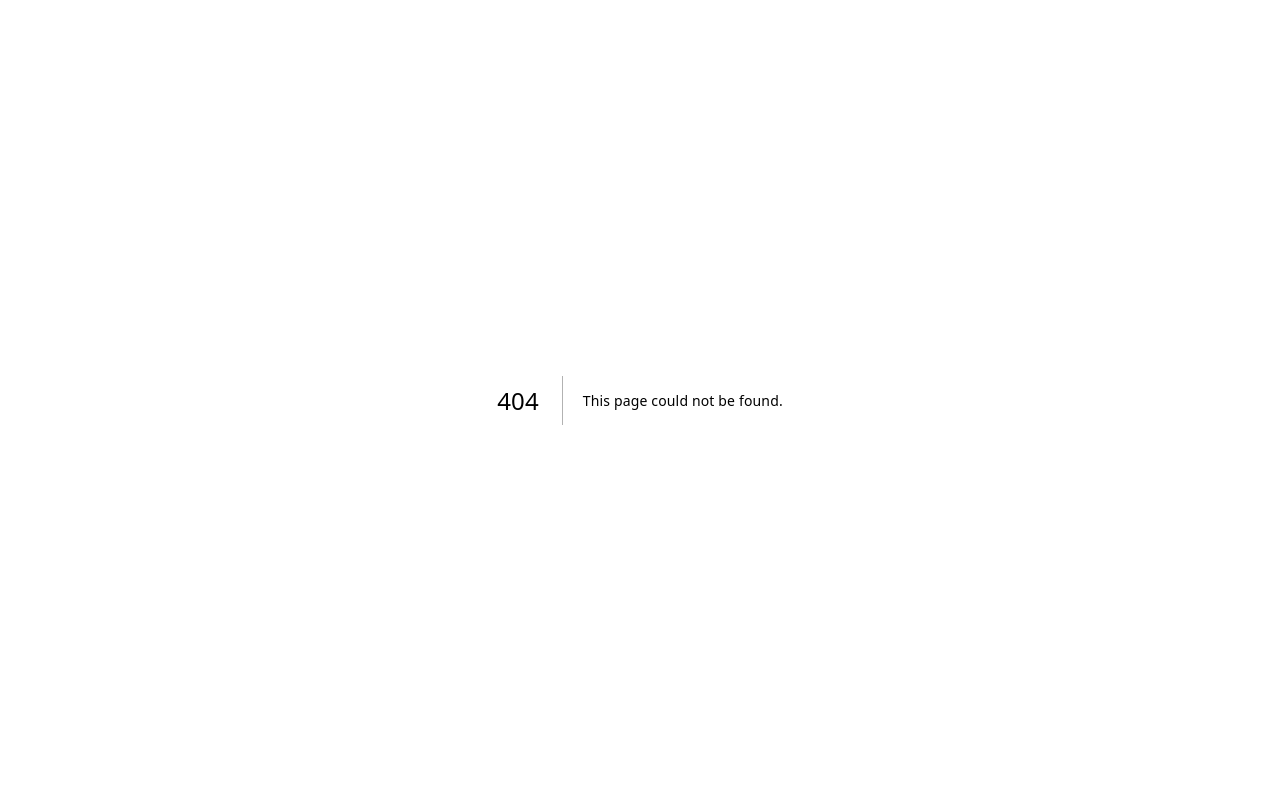
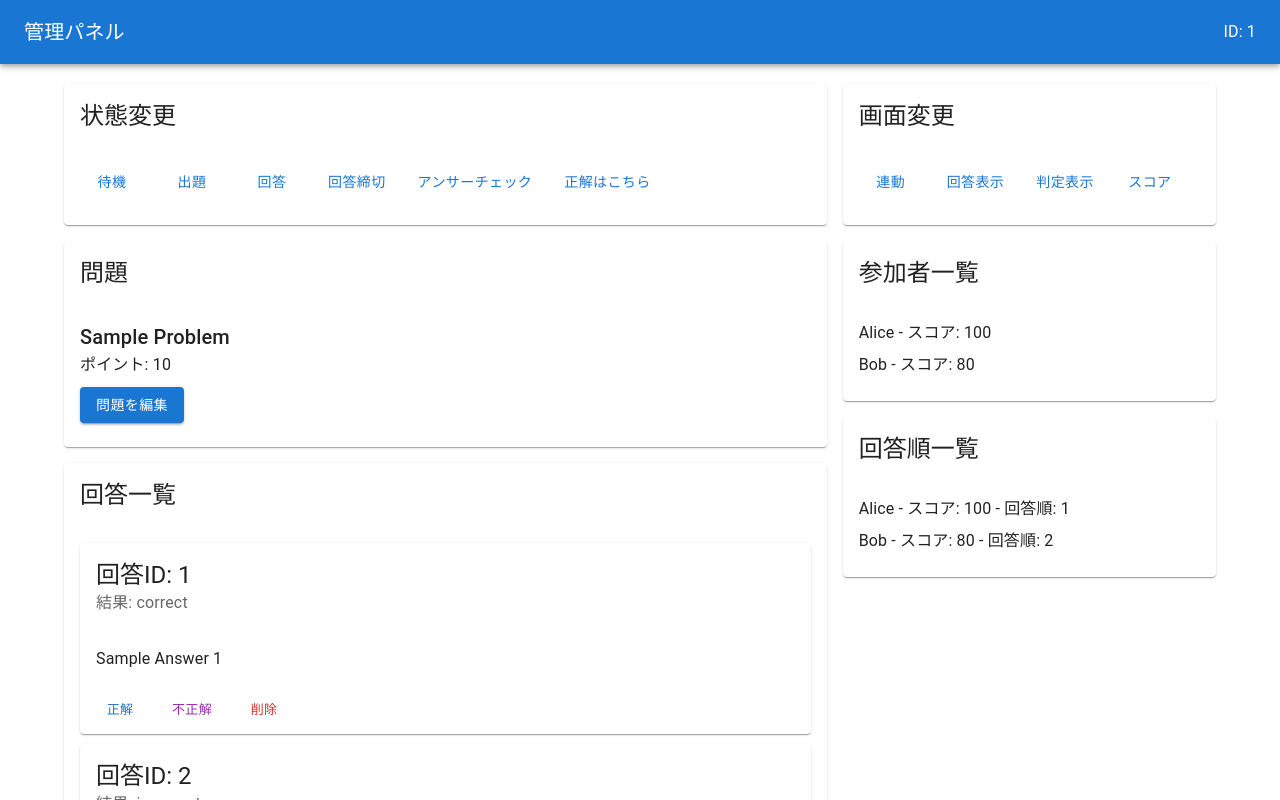
Before and after one commit to hal-shu-sato/quiz-web-system, a Next.js app: page /admin/1 in a window 1280 px wide. Before the commit this address had no page. Shown: the top 800 px of the page. Built offline with nearby package versions, Linux system fonts and the light colour scheme; what @mui/material-nextjs would draw is missing.

Commit message:
Add AdminPanel and page components for admin functionality

```diff
--- /dev/null
+++ b/src/app/admin/[id]/AdminPanel.tsx
@@ -0,0 +1,277 @@
+'use client';
+
+import {
+  AppBar,
+  Button,
+  Card,
+  CardActions,
+  CardContent,
+  CardHeader,
+  CardMedia,
+  Container,
+  Grid,
+  Stack,
+  Toolbar,
+  Typography,
+} from '@mui/material';
+
+function StateChangeButtons({ onClick }: { onClick: (state: string) => void }) {
+  return (
+    <Card>
+      <CardHeader title="状態変更" />
+      <CardContent>
+        <Grid container spacing={2}>
+          <Grid size={{ xs: 4, lg: 'auto' }}>
+            <Button fullWidth onClick={() => onClick('wait')}>
+              待機
+            </Button>
+          </Grid>
+          <Grid size={{ xs: 4, lg: 'auto' }}>
+            <Button fullWidth onClick={() => onClick('question')}>
+              出題
+            </Button>
+          </Grid>
+          <Grid size={{ xs: 4, lg: 'auto' }}>
+            <Button fullWidth onClick={() => onClick('answer')}>
+              回答
+            </Button>
+          </Grid>
+          <Grid size={{ xs: 4, lg: 'auto' }}>
+            <Button fullWidth onClick={() => onClick('judge')}>
+              回答締切
+            </Button>
+          </Grid>
+          <Grid size={{ xs: 4, lg: 'auto' }}>
+            <Button fullWidth onClick={() => onClick('answer_check')}>
+              アンサーチェック
+            </Button>
+          </Grid>
+          <Grid size={{ xs: 4, lg: 'auto' }}>
+            <Button fullWidth onClick={() => onClick('judge_check')}>
+              正解はこちら
+            </Button>
+          </Grid>
+        </Grid>
+      </CardContent>
+    </Card>
+  );
+}
+
+function ProblemCard({ title, point }: { title: string; point: number }) {
+  return (
+    <Card>
+      <CardHeader title="問題" />
+      <CardContent>
+        <Typography variant="h6">{title}</Typography>
+        <Typography variant="body1">ポイント: {point}</Typography>
+        <Button variant="contained" style={{ marginTop: '10px' }}>
+          問題を編集
+        </Button>
+      </CardContent>
+    </Card>
+  );
+}
+
+function Answer({
+  answers,
+}: {
+  answers: (
+    | {
+        id: string;
+        answer_text: string;
+        result: 'pending' | 'correct' | 'partial' | 'incorrect' | 'dobon';
+      }
+    | {
+        id: string;
+        answer_image_url: string;
+        result: 'pending' | 'correct' | 'partial' | 'incorrect' | 'dobon';
+      }
+  )[];
+}) {
+  return (
+    <Card>
+      <CardHeader title="回答一覧" />
+      <CardContent>
+        {answers.map((answer) => (
+          <Card key={answer.id} style={{ marginBottom: '10px' }}>
+            <CardHeader
+              title={`回答ID: ${answer.id}`}
+              subheader={`結果: ${answer.result}`}
+            />
+            {'answer_image_url' in answer && (
+              <CardMedia sx={{ height: 140 }} image={answer.answer_image_url} />
+            )}
+            {'answer_text' in answer && (
+              <CardContent>
+                <Typography variant="body1">{answer.answer_text}</Typography>
+              </CardContent>
+            )}
+            <CardActions>
+              <Button size="small" color="primary">
+                正解
+              </Button>
+              <Button size="small" color="secondary">
+                不正解
+              </Button>
+              <Button size="small" color="error">
+                削除
+              </Button>
+            </CardActions>
+          </Card>
+        ))}
+      </CardContent>
+    </Card>
+  );
+}
+
+function ScreenChangeButtons({
+  onClick,
+}: {
+  onClick: (screen: string) => void;
+}) {
+  return (
+    <Card>
+      <CardHeader title="画面変更" />
+      <CardContent>
+        <Grid container spacing={2}>
+          <Grid size={{ xs: 6, lg: 'auto' }}>
+            <Button fullWidth onClick={() => onClick('linked')}>
+              連動
+            </Button>
+          </Grid>
+          <Grid size={{ xs: 6, lg: 'auto' }}>
+            <Button fullWidth onClick={() => onClick('answers')}>
+              回答表示
+            </Button>
+          </Grid>
+          <Grid size={{ xs: 6, lg: 'auto' }}>
+            <Button fullWidth onClick={() => onClick('judges')}>
+              判定表示
+            </Button>
+          </Grid>
+          <Grid size={{ xs: 6, lg: 'auto' }}>
+            <Button fullWidth onClick={() => onClick('scores')}>
+              スコア
+            </Button>
+          </Grid>
+        </Grid>
+      </CardContent>
+    </Card>
+  );
+}
+
+function ParticipantList({
+  participants,
+}: {
+  participants: {
+    id: string;
+    name: string;
+    score: number;
+  }[];
+}) {
+  return (
+    <Card>
+      <CardHeader title="参加者一覧" />
+      <CardContent>
+        <Stack spacing={1}>
+          {participants.map((participant) => (
+            <Typography key={participant.id}>
+              {participant.name} - スコア: {participant.score}
+            </Typography>
+          ))}
+        </Stack>
+      </CardContent>
+    </Card>
+  );
+}
+
+function AnswerOrderList({
+  participants,
+}: {
+  participants: {
+    id: string;
+    name: string;
+    score: number;
+    answerOrder: number;
+  }[];
+}) {
+  return (
+    <Card>
+      <CardHeader title="回答順一覧" />
+      <CardContent>
+        <Stack spacing={1}>
+          {participants.map((participant) => (
+            <Typography key={participant.id}>
+              {participant.name} - スコア: {participant.score} - 回答順:{' '}
+              {participant.answerOrder}
+            </Typography>
+          ))}
+        </Stack>
+      </CardContent>
+    </Card>
+  );
+}
+
+export default function AdminPanel({ id }: { id: string }) {
+  return (
+    <>
+      <AppBar position="static">
+        <Toolbar>
+          <Typography variant="h6" component="h1" sx={{ flexGrow: 1 }}>
+            管理パネル
+          </Typography>
+          <Typography variant="subtitle1">ID: {id}</Typography>
+        </Toolbar>
+      </AppBar>
+      <Container style={{ marginTop: '20px' }}>
+        <Grid container spacing={2}>
+          <Grid size={8}>
+            <Stack spacing={2}>
+              <StateChangeButtons
+                onClick={(state) => {
+                  console.log(`State changed to: ${state}`);
+                }}
+              />
+              <ProblemCard title="Sample Problem" point={10} />
+              <Answer
+                answers={[
+                  {
+                    id: '1',
+                    answer_text: 'Sample Answer 1',
+                    result: 'correct',
+                  },
+                  {
+                    id: '2',
+                    answer_image_url: 'https://picsum.photos/300',
+                    result: 'incorrect',
+                  },
+                ]}
+              />
+            </Stack>
+          </Grid>
+          <Grid size={4}>
+            <Stack spacing={2}>
+              <ScreenChangeButtons
+                onClick={(screen) => {
+                  console.log(`Screen changed to: ${screen}`);
+                }}
+              />
+              <ParticipantList
+                participants={[
+                  { id: '1', name: 'Alice', score: 100 },
+                  { id: '2', name: 'Bob', score: 80 },
+                ]}
+              />
+              <AnswerOrderList
+                participants={[
+                  { id: '1', name: 'Alice', score: 100, answerOrder: 1 },
+                  { id: '2', name: 'Bob', score: 80, answerOrder: 2 },
+                ]}
+              />
+            </Stack>
+          </Grid>
+        </Grid>
+      </Container>
+    </>
+  );
+}
--- /dev/null
+++ b/src/app/admin/[id]/page.tsx
@@ -0,0 +1,10 @@
+import AdminPanel from './AdminPanel';
+
+export default async function Admin({
+  params,
+}: {
+  params: Promise<{ id: string }>;
+}) {
+  const { id } = await params;
+  return <AdminPanel id={id} />;
+}
```
